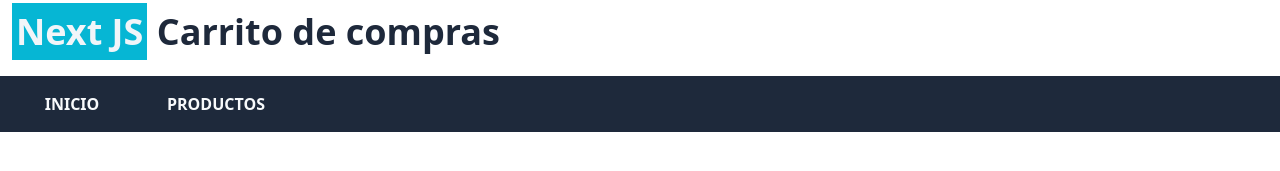
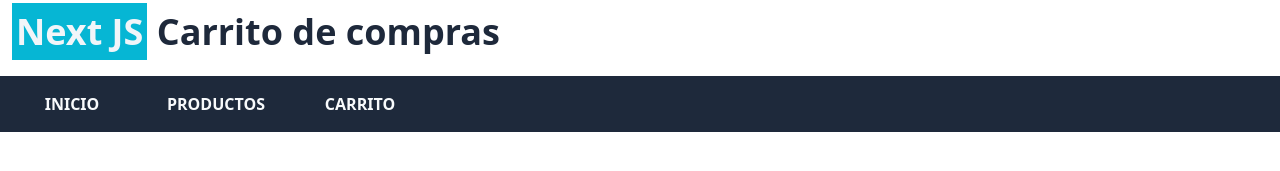
Before and after one commit to AlejandroS2022/nextjs-shopping-cart, a Next.js app: page / in a window 1280 px wide. Shown: the top 171 px of the page. Built offline with nearby package versions, Linux system fonts and the light colour scheme.

Commit message:
Add files via upload

```diff
--- a/pages/index.js
+++ b/pages/index.js
@@ -5,6 +5,8 @@ import Nav from "./components/Nav";
 import NavItem from "./components/NavItem";
 import Bienvenida from "./components/Bienvenida";
 import Tienda from "./components/Tienda";
+import Footer from "./components/Footer";
+import Carrito from "./components/Carrito"
 
 export default function Home() {
   return (
@@ -24,12 +26,16 @@ export default function Home() {
         <NavLink to="/productos">
           <NavItem> Productos</NavItem>
         </NavLink>
+        <NavLink to="/carrito">
+          <NavItem> Carrito</NavItem>
+        </NavLink>
       </Nav>
 
       <main>
         <Routes>
           <Route exact path="/" element={<Bienvenida />} />
           <Route path="/productos" element={<Tienda />} />
+          <Route path="/carrito" element={<Carrito />} />
         </Routes>
       </main>
     </Router>
```
